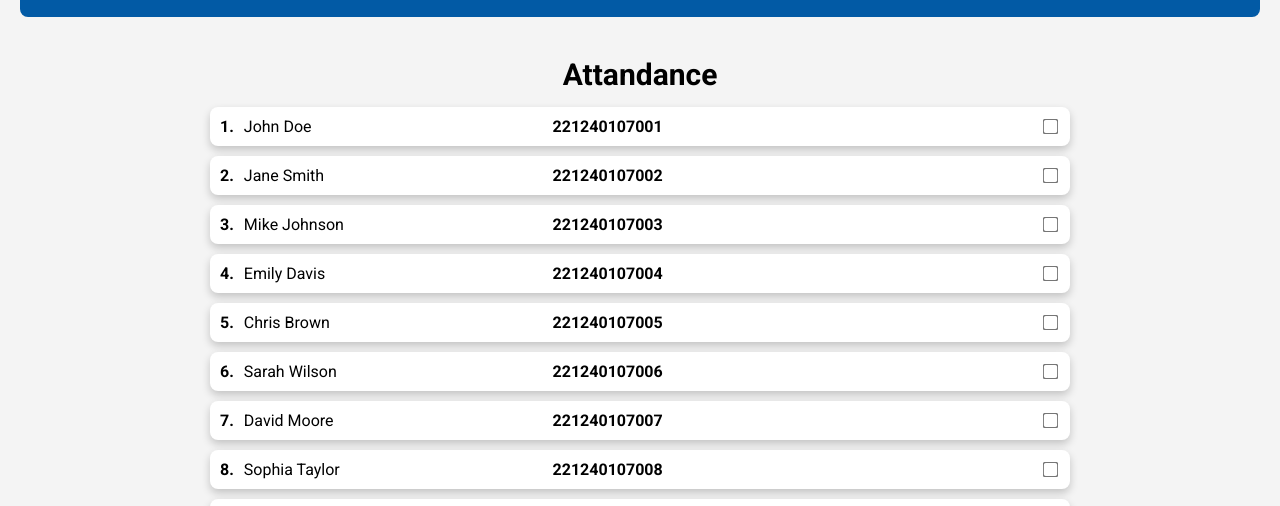
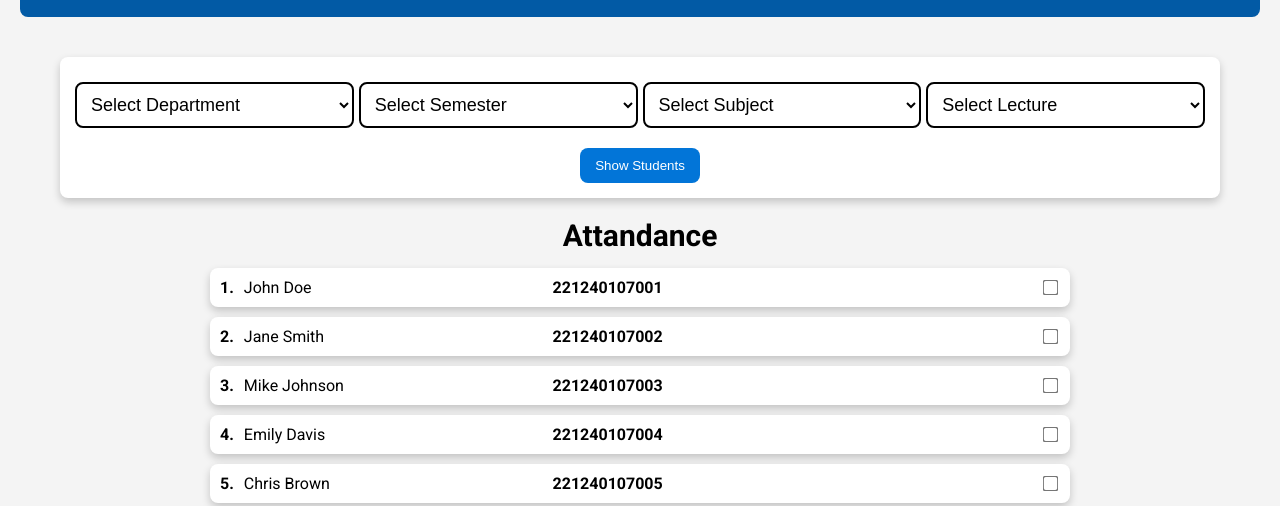
Before and after one commit to pritpatel865/EMS-EDUCATION-, a plain HTML site: page attandance_faculty.html in a window 1280 px wide. Shown: the part 269-775 px from the top of the page. Drawn offline with Linux system fonts and the light colour scheme; a script that the page names is missing.

Commit message:
Shoe student list according to department

```diff
--- a/attandance_faculty.html
+++ b/attandance_faculty.html
@@ -8,16 +8,18 @@
 
     <style>
         @media (max-width: 768px) {
-            .attandance_box {
+            .attandance_box, .outer-container {
                 margin-left: 50px;
                 margin-right: 50px;
             }
+
+
         }
 
         .attandance_box {
             margin: 0 auto; /* Centers the box */
             max-width: 900px;  /* Maximum width of the box */
-            padding: 20px;  /* Optional padding for inner space */
+            padding: 0 20px 20px 20px;  /* Optional padding for inner space */
             box-sizing: border-box;  /* Ensures padding doesn't affect the width */
             margin-bottom: 70px;
             text-align: center;
@@ -39,7 +41,7 @@
 
         /* Hover effect for student row */
         .student:hover {
-            transform: scale(1.008);
+            transform: scale(1.01);
             box-shadow: 0 8px 16px rgba(0, 0, 0, 0.3);
         }
 
@@ -76,8 +78,7 @@
         }
 
         /* Button styling */
-        .submit {
-            align-self: center;
+        .submit, .submit-detail {
             margin-top: 10px;
             padding: 10px 15px;
             background-color: #0275d8;  /* Change this to your desired color */
@@ -89,21 +90,54 @@
         }
 
         /* Button hover effect */
-        .submit:hover {
+        .submit:hover, .submit-detail:hover {
             background-color: #025aa5; /* Change this to a different color on hover */
             transform: scale(1.05);
         }
 
-        /* Optional: Active button state */
-        .submit:active {
-            background-color: #023f6d;  /* Darker color when button is clicked */
+        .submit:active, .submit-detail:hover {
+            background-color: #023f6d;
             transform: scale(1);
         }
 
-        /* Optional: Button focus state */
-        .submit:focus {
-            outline: none;              /* Remove default outline */
-            box-shadow: 0 0 5px rgba(0, 123, 255, 0.5); /* Add focus shadow */
+        .submit:focus, .submit-detail:hover {
+            outline: none;
+            box-shadow: 0 0 5px rgba(0, 123, 255, 0.5);
+        }
+
+        .outer-container {
+            margin: 0 auto;
+            max-width: 1200px;
+            padding: 20px;
+            box-sizing: border-box;
+        }
+
+        .container {
+            background-color: #fff;
+            padding: 15px;
+            border-radius: 8px;
+            transition: transform 0.3s, box-shadow 0.3s;
+            box-shadow: 0 4px 8px rgba(0, 0, 0, 0.2);
+            text-align: center;
+        }
+
+        select {
+            width: 100%;
+            padding: 10px;
+            background: none;
+            border: 2px solid #000000;
+            border-radius: 8px;
+            outline: none;
+            color: #000000;
+            font-size: 18px;
+            margin-top: 10px;
+        }
+
+        .selection-list {
+            display: grid;
+            grid-template-columns: repeat(auto-fill, minmax(250px, 1fr));
+            gap: 5px;
+            margin-bottom: 10px;
         }
     </style>
 
@@ -139,6 +173,45 @@
             <p>Faculty Dashboard</p>
         </div>
         <img src="img/download.png" alt="Faculty Photo" class="profile-image">
+    </div>
+
+    <!--Selection for the department and sem-->
+    <div class="outer-container">
+        <div class="container">
+            <form>
+                <div class="selection-list">
+                    <select id="department" name="department" required>
+                        <option value="" disabled selected>Select Department</option>
+                        <option value="cs">Computer Science</option>
+                        <option value="it">Information Technology</option>
+                        <option value="ee">Electrical Engineering</option>
+                    </select>
+
+                    <select id="semester" name="semester" required>
+                        <option value="" disabled selected>Select Semester</option>
+                        <option value="1">Semester 1</option>
+                        <option value="2">Semester 2</option>
+                        <option value="3">Semester 3</option>
+                        <option value="4">Semester 4</option>
+                    </select>
+
+                    <select id="subject" name="subject" required>
+                        <option value="" disabled selected>Select Subject</option>
+                        <option value="math">Mathematics</option>
+                        <option value="cs101">CS 101</option>
+                        <option value="phy">Physics</option>
+                    </select>
+
+                    <select id="lecture" name="lecture" required>
+                        <option value="" disabled selected>Select Lecture </option>
+                        <option value="lec1">Lecture 1</option>
+                        <option value="lec2">Lecture 2</option>
+                        <option value="lec3">Lecture 3</option>
+                    </select>
+                </div>
+                <button class="submit-detail" type="submit">Show Students</button>
+            </form>
+        </div>
     </div>
 
     <!-- Attandance -->
```
